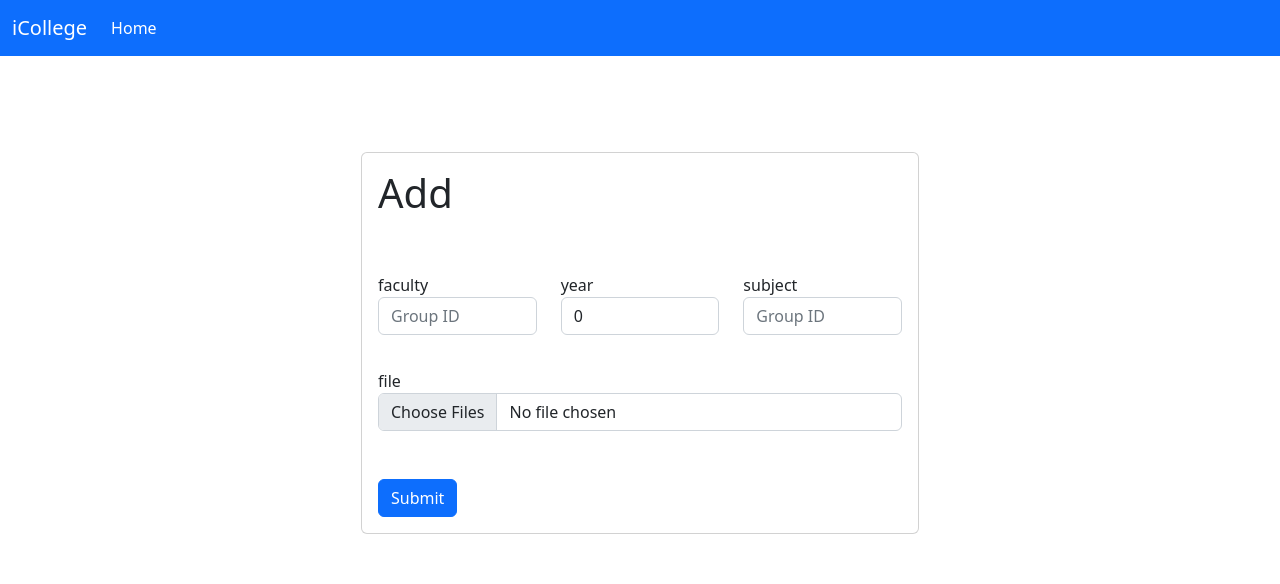
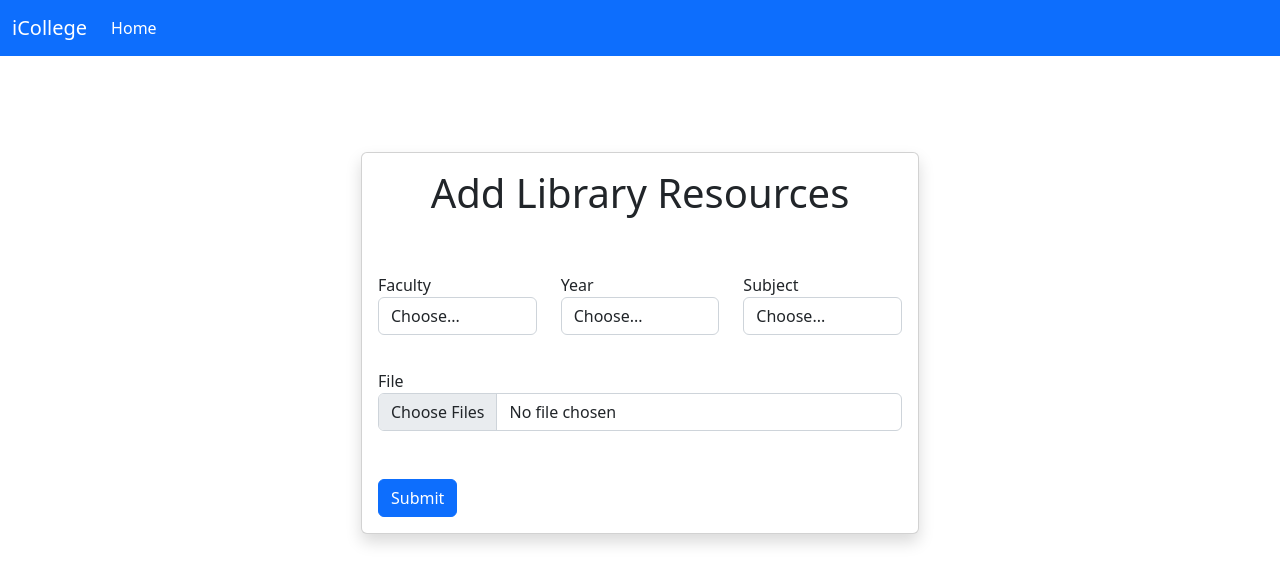
Before and after one commit to Hasaranga-sys/iCollege_LMS_Software, a React (Create React App) app in the folder front-end/: page /AdminHome/addLibararyItemForm in a window 1280 px wide. Shown: the top 584 px of the page. Built offline with nearby package versions, Linux system fonts and the light colour scheme.

Commit message:
Library management UI changes

```diff
--- a/front-end/src/App.js
+++ b/front-end/src/App.js
@@ -46,35 +46,24 @@ function App() {
               exact
             />
 
-            <Route
-              path="/AdminHome/addLibararyItemForm"
-              element={<LibararyItemForm />}
-              exact
-            />
-            <Route
-              path="/AdminHome/ViewLibararyItems"
-              element={<ViewLibraryItems />}
-              exact
-            />
+          <Route path="/AdminHome/addLibararyItemForm" element={<LibararyItemForm/>} exact/>
+          <Route path="/AdminHome/addLibararyItemForm/:id" element={<LibararyItemForm/>} exact/>
+          <Route path="/AdminHome/ViewLibararyItems" element={<ViewLibraryItems/>} exact/>
 
-            <Route path="/StudentHome" element={<StudentHome />} exact />
-            <Route
-              path="/StudenHome/noticeView"
-              element={<ViewNotice />}
-              exact
-            />
-            {/* user management */}
-            <Route path="/user/:id" element={<UserForm />} exact />
-            <Route path="/login" element={<LoginForm />} exact />
-            <Route path="/users" element={<UserList />} exact />
-
-            <Route path="/LectureHome" element={<LectureHome />} exact />
+          <Route path="/StudentHome" element={<StudentHome/>} exact/>
+          <Route path="/StudenHome/noticeView" element={<ViewNotice/>} exact/>
+          {/* user management */}
+          <Route path="/user/:id" element={<UserForm/>} exact/>
+          <Route path="/login" element={<LoginForm/>} exact/>
+          <Route path="/users" element={<UserList/>} exact/>
+          <Route path="/LectureHome" element={<LectureHome />} exact />
             <Route
               path="/LectureHome/AddLecture"
               element={<AddLecture />}
               exact
             />
-          </Routes>
+
+        </Routes>
         </main>
       </React.Fragment>
     </div>
--- a/front-end/src/Components/Admin/LibararyItemForm.jsx
+++ b/front-end/src/Components/Admin/LibararyItemForm.jsx
@@ -19,7 +19,7 @@ const LibararyItemForm = () => {
     if (id) {
       return <h1>Update </h1>;
     } else {
-      return <h1>Add </h1>;
+      return <h1>Add Library Resources </h1>;
     }
   };
 
@@ -46,11 +46,8 @@ const LibararyItemForm = () => {
         setsubject("");
         setPdf(null);
 
-
-        history("/");
+        history("/AdminHome/ViewLibararyItems");
       }
-
-
     } catch (error) {
       console.log(error);
     }
@@ -58,34 +55,33 @@ const LibararyItemForm = () => {
 
 
   return (
-    <div>
+    <div >
       <div className="container">
       <br />
       <br />
       <br />
       <br />
-      <div className="card col-md-6 offset-md-3 offset-md-3">
+      <div className="shadow card col-md-6 offset-md-3 offset-md-3">
         <div className="card-body">
-          <div>{title()}</div>
+          <div><center>{title()}</center></div>
           <br />
           <br />
           <form onSubmit={clickSubmit} encType="multipart/form-data">
             <div className="row">
               <div className="col">
                 <div className="form-group">
-                  <label>faculty</label>
-                  <input
+                  <label>Faculty</label>
+
+                  {/* <input
                   type="text"
                   placeholder="Group ID"
                   value={faculty}
                   required
                   onChange={(e) => setFaculty(e.target.value)}
                   className="form-control"
-                />
+                /> */}
 
-
-
-                  {/* <select
+                  <select
                     className="form-control"
                     id="exampleFormControlSelect1"
                     // onChange={selectCategory}
@@ -94,9 +90,9 @@ const LibararyItemForm = () => {
                     required="required"
                   >
                     <option selected>Choose...</option>
-                    <option value="normal">fac1</option>
-                    <option value="luxury">fac2</option>
-                  </select> */}
+                    <option value="fac1">fac1</option>
+                    <option value="fac2">fac2</option>
+                  </select>
                 </div>
               </div>
               <br />
@@ -105,21 +101,18 @@ const LibararyItemForm = () => {
               <br />
               <div className="col">
                 <div className="form-group">
-                  <label>year</label>
+                  <label>Year</label>
 
-
-
-                  <input
+                  {/* <input
                   type="text"
                   placeholder="Group ID"
                   required
                   onChange={(e) => setYear(e.target.value)}
                   value={year}
                   className="form-control"
-                />
+                /> */}
 
-
-                  {/* <select
+                  <select
                     className="form-control"
                     id="exampleFormControlSelect1"
                     onChange={(e) => setYear(e.target.value)}
@@ -127,28 +120,26 @@ const LibararyItemForm = () => {
                     required="required"
                   >
                     <option selected>Choose...</option>
-                    <option value="2-person">1</option>
-                    <option value="5-person">2</option>
-                  </select> */}
+                    <option value="1">1</option>
+                    <option value="1">2</option>
+                  </select>
 
                 </div>
               </div>
               <div className="col">
                 <div className="form-group">
-                  <label>subject</label>
-                  <input
+                  <label>Subject</label>
+
+                  {/* <input
                   type="text"
                   placeholder="Group ID"
                   required
                   onChange={(e) => setsubject(e.target.value)}
                   value={subject}
                   className="form-control"
-                />
+                /> */}
 
-
-
-
-                  {/* <select
+                  <select
                     className="form-control"
                     id="exampleFormControlSelect1"
                     onChange={(e) => setsubject(e.target.value)}
@@ -156,16 +147,16 @@ const LibararyItemForm = () => {
                     required="required"
                   >
                     <option selected>Choose...</option>
-                    <option value="2-person">sub1</option>
-                    <option value="5-person">sub2</option>
-                  </select> */}
+                    <option value="11">sub1</option>
+                    <option value="22">sub2</option>
+                  </select>
                 </div>
               </div>
             </div>
 
 
             <div className="form-group">
-              <label>file</label>
+              <label>File</label>
               <div className="form-group">
                 <input
                   type="file"
--- a/front-end/src/Components/Admin/ViewLibraryItems.jsx
+++ b/front-end/src/Components/Admin/ViewLibraryItems.jsx
@@ -1,5 +1,7 @@
 import React from 'react'
 import { useState,useEffect } from 'react'
+import LibraryService from '../Service/LibraryService';
+import LibararyItemForm from './LibararyItemForm';
 
 function ViewLibraryItems() {
   const [pdfs, setPdfs] = useState()
@@ -13,11 +15,25 @@ function ViewLibraryItems() {
     fetchFilers();
   },[])
 
+  console.log(pdfs);
+
+  // const updateClicked = (id) => {
+  //   console.log(id);
+
+  // };
+
+  const deleteClicked = (id) => {
+    alert(id);
+    LibraryService.deleteItem(id).then((res)=>{
+      setPdfs(pdfs.filter((pdfs) => pdfs._id !== id))
+    });
+
+  };
 
 
   return (
     <div className='shadow card w-75 mx-auto text-center p-3 mt-5 bg-light'>
-    <h1>View Libarary item</h1>
+    <h1>Library Resources</h1>
 
     <div>
       <div className="container">
@@ -31,10 +47,11 @@ function ViewLibraryItems() {
               <table class="table table-striped">
                   <thead className='table-primary'>
                     <tr>
-                      <th scope="col">faculty</th>
-                      <th scope="col">year</th>
-                      <th scope="col">subject</th>
+                      <th scope="col">Faculty</th>
+                      <th scope="col">Year</th>
+                      <th scope="col">Subject</th>
                       <th scope="col">Document</th>
+                      <th scope="col">Actions</th>
 
                     </tr>
                     </thead>
@@ -45,9 +62,10 @@ function ViewLibraryItems() {
                         <td>{pdf.year}</td>
                         <td>{pdf.subject}</td>
                         <td>{ <a href={pdf.pdf} download>{pdf.subject}</a>}</td>
-
+                        <td>
+                             <button className="btn btn-danger"onClick={() => {deleteClicked(pdf._id);}}>delete</button>
+                        </td>
                       </tr>
-
                       )
 
                       }
--- a/front-end/src/Components/Service/LibraryService.js
+++ b/front-end/src/Components/Service/LibraryService.js
@@ -1,3 +1,4 @@
+import axios from "axios";
 
 class LibraryService{
     createItem(item){
@@ -7,7 +8,7 @@ class LibraryService{
         //return axios.get(URL).then((res)=>res.data);
     }
     deleteItem(id){
-        //return axios.delete(URL + '/' + noticeId)
+        return axios.delete(`http://localhost:5000/pdf/${id}`)
     }
     updateItem(id, item){
         //return axios.put(URL + '/' + noticeId);
```
Also changed, not shown: 2 other files (tests, documents, lock files or other folders).
